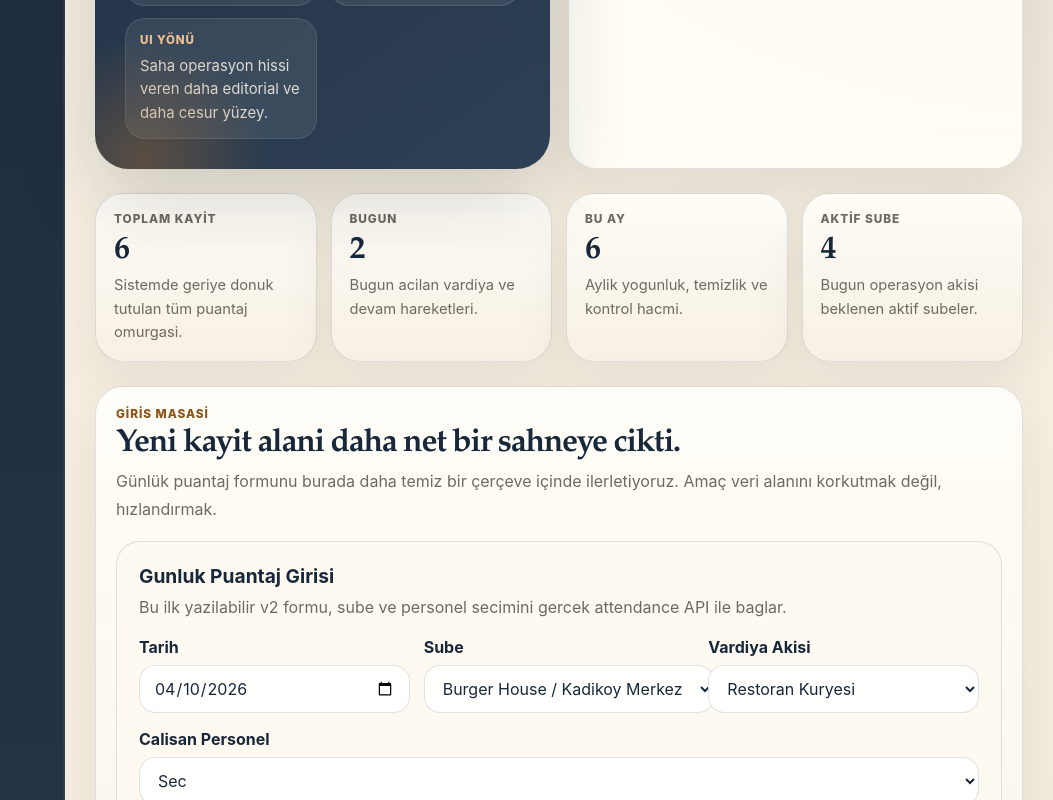
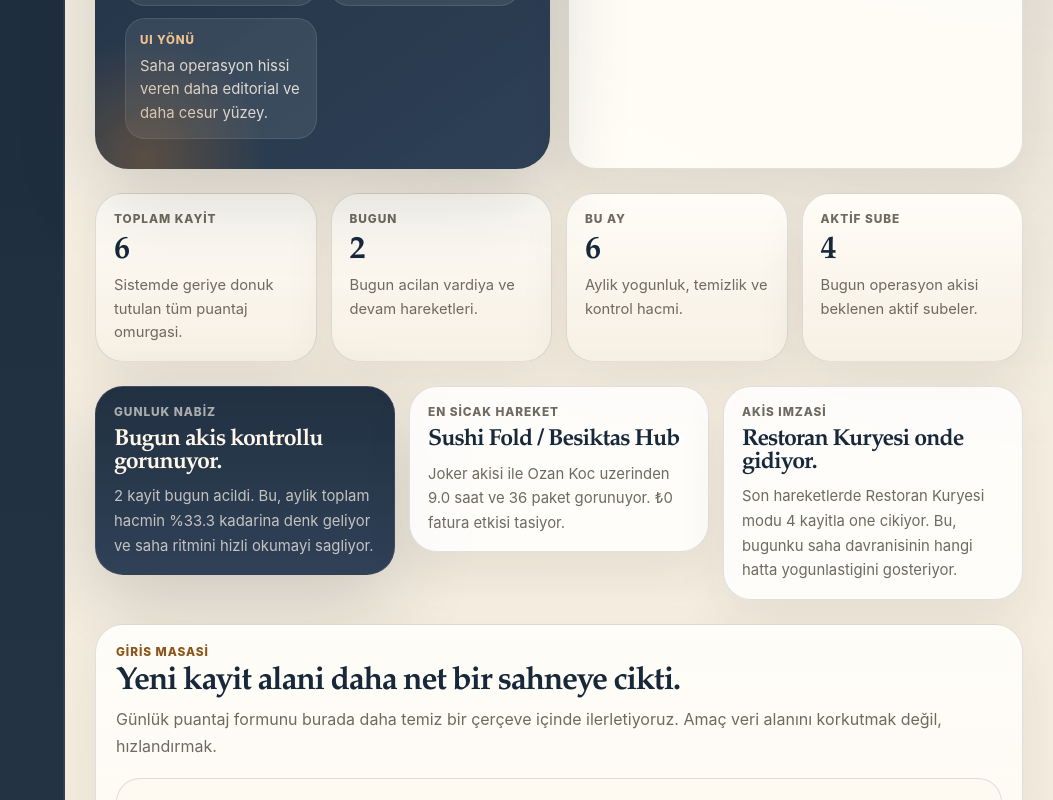
Before and after one commit to catkapinda/catkapinda-crm, a Next.js app in the folder v2/frontend/: page /preview/attendance in a window 1280 px wide. Shown: the part 1395-2195 px from the top of the page, without its empty margins (227-1280 px from the left). Built offline with nearby package versions, Linux system fonts and the light colour scheme.

Commit message:
Deepen v2 attendance decision surface

```diff
--- a/v2/frontend/app/attendance/page.tsx
+++ b/v2/frontend/app/attendance/page.tsx
@@ -86,6 +86,97 @@ function metricCard(label: string, value: string, note: string) {
         }}
       >
         {note}
+      </div>
+    </article>
+  );
+}
+
+function formatCurrency(value: number) {
+  return new Intl.NumberFormat("tr-TR", {
+    style: "currency",
+    currency: "TRY",
+    maximumFractionDigits: 0,
+  }).format(value || 0);
+}
+
+function narrativeCard({
+  eyebrow,
+  title,
+  body,
+  tone = "paper",
+}: {
+  eyebrow: string;
+  title: string;
+  body: string;
+  tone?: "paper" | "ink" | "accent";
+}) {
+  const palette =
+    tone === "ink"
+      ? {
+          background: "linear-gradient(180deg, rgba(24,40,59,0.96), rgba(35,54,78,0.94))",
+          border: "1px solid rgba(255,255,255,0.08)",
+          title: "#fff7ea",
+          body: "rgba(255,247,234,0.72)",
+          eyebrow: "rgba(255,247,234,0.62)",
+        }
+      : tone === "accent"
+        ? {
+            background: "linear-gradient(180deg, rgba(185,116,41,0.12), rgba(255,248,236,0.98))",
+            border: "1px solid rgba(185,116,41,0.18)",
+            title: "var(--text)",
+            body: "var(--muted)",
+            eyebrow: "var(--accent-strong)",
+          }
+        : {
+            background: "rgba(255,255,255,0.84)",
+            border: "1px solid var(--line)",
+            title: "var(--text)",
+            body: "var(--muted)",
+            eyebrow: "var(--muted)",
+          };
+
+  return (
+    <article
+      style={{
+        ...paperCardStyle,
+        padding: "18px 18px 16px",
+        background: palette.background,
+        border: palette.border,
+        boxShadow: tone === "ink" ? "var(--shadow-deep)" : "var(--shadow-soft)",
+        display: "grid",
+        gap: "10px",
+      }}
+    >
+      <div
+        style={{
+          color: palette.eyebrow,
+          fontSize: "0.74rem",
+          fontWeight: 800,
+          textTransform: "uppercase",
+          letterSpacing: "0.08em",
+        }}
+      >
+        {eyebrow}
+      </div>
+      <div
+        style={{
+          ...serifTitleStyle,
+          color: palette.title,
+          fontSize: "1.45rem",
+          lineHeight: 0.98,
+          fontWeight: 700,
+        }}
+      >
+        {title}
+      </div>
+      <div
+        style={{
+          color: palette.body,
+          fontSize: "0.93rem",
+          lineHeight: 1.65,
+        }}
+      >
+        {body}
       </div>
     </article>
   );
@@ -211,6 +302,46 @@ export default function AttendancePage() {
       .sort((left, right) => right[1] - left[1])
       .slice(0, 4);
   }, [dashboard?.recent_entries]);
+
+  const decisionDeck = useMemo(() => {
+    if (!dashboard) {
+      return [];
+    }
+
+    const todayRatio =
+      dashboard.summary.month_entries > 0
+        ? (dashboard.summary.today_entries / dashboard.summary.month_entries) * 100
+        : 0;
+    const topEntry = dashboard.recent_entries[0] ?? null;
+    const dominantMode = modeBreakdown[0] ?? null;
+    const todayPressure =
+      dashboard.summary.today_entries >= Math.max(6, Math.ceil(dashboard.summary.active_restaurants * 1.5));
+
+    return [
+      {
+        eyebrow: "Gunluk Nabiz",
+        title: todayPressure ? "Bugun giris yogunlugu yuksek." : "Bugun akis kontrollu gorunuyor.",
+        body: `${dashboard.summary.today_entries} kayit bugun acildi. Bu, aylik toplam hacmin %${todayRatio.toFixed(1)} kadarina denk geliyor ve saha ritmini hizli okumayi sagliyor.`,
+        tone: todayPressure ? "accent" : "ink",
+      },
+      {
+        eyebrow: "En Sicak Hareket",
+        title: topEntry ? topEntry.restaurant : "Son hareket sinyali henuz yok.",
+        body: topEntry
+          ? `${topEntry.entry_mode} akisi ile ${topEntry.employee_name || "atanmamis personel"} uzerinden ${topEntry.worked_hours.toFixed(1)} saat ve ${topEntry.package_count.toFixed(0)} paket gorunuyor. ${formatCurrency(topEntry.monthly_invoice_amount)} fatura etkisi tasiyor.`
+          : "Yeni puantaj hareketleri geldikce dikkat isteyen vardiya karti burada onde duracak.",
+        tone: "paper",
+      },
+      {
+        eyebrow: "Akis Imzasi",
+        title: dominantMode ? `${dominantMode[0]} onde gidiyor.` : "Akis imzasi olusmadi.",
+        body: dominantMode
+          ? `Son hareketlerde ${dominantMode[0]} modu ${dominantMode[1]} kayitla one cikiyor. Bu, bugunku saha davranisinin hangi hatta yogunlastigini gosteriyor.`
+          : "Son hareket dagilimi geldikce burada ekip icin daha net bir akis resmi olusacak.",
+        tone: "paper",
+      },
+    ] as const;
+  }, [dashboard, modeBreakdown]);
 
   return (
     <AppShell activeItem="Puantaj">
@@ -373,7 +504,11 @@ export default function AttendancePage() {
                   fontWeight: 700,
                 }}
               >
-                Form, liste ve son hareketler birbirini tamamlıyor.
+                {dashboard
+                  ? dashboard.summary.today_entries > Math.max(6, Math.ceil(dashboard.summary.active_restaurants * 1.5))
+                    ? "Bugun puantaj masasi oldukca hareketli."
+                    : "Form, liste ve son hareketler bugun dengeli akiyor."
+                  : "Form, liste ve son hareketler birbirini tamamlıyor."}
               </div>
               <p
                 style={{
@@ -383,8 +518,9 @@ export default function AttendancePage() {
                   fontSize: "0.96rem",
                 }}
               >
-                Önce giriş, sonra düzeltme, gerekirse ay bazlı temizlik. Yüzeyin mantığı artık daha
-                net.
+                {dashboard
+                  ? `Bugun ${dashboard.summary.today_entries} hareket, ${dashboard.summary.active_restaurants} aktif sube ve ${dashboard.summary.month_entries} aylik toplamla akisin hizini daha erken okuyabiliyoruz.`
+                  : "Once giris, sonra duzeltme, gerekirse ay bazli temizlik. Yuzeyin mantigi artik daha net."}
               </p>
             </article>
 
@@ -495,6 +631,18 @@ export default function AttendancePage() {
                 String(dashboard.summary.active_restaurants),
                 "Bugun operasyon akisi beklenen aktif subeler.",
               )}
+            </div>
+
+            <div
+              style={{
+                display: "grid",
+                gridTemplateColumns: "repeat(auto-fit, minmax(240px, 1fr))",
+                gap: "14px",
+              }}
+            >
+              {decisionDeck.map((item) => (
+                <div key={`${item.eyebrow}-${item.title}`}>{narrativeCard(item)}</div>
+              ))}
             </div>
 
             {workspaceFrame(
```
